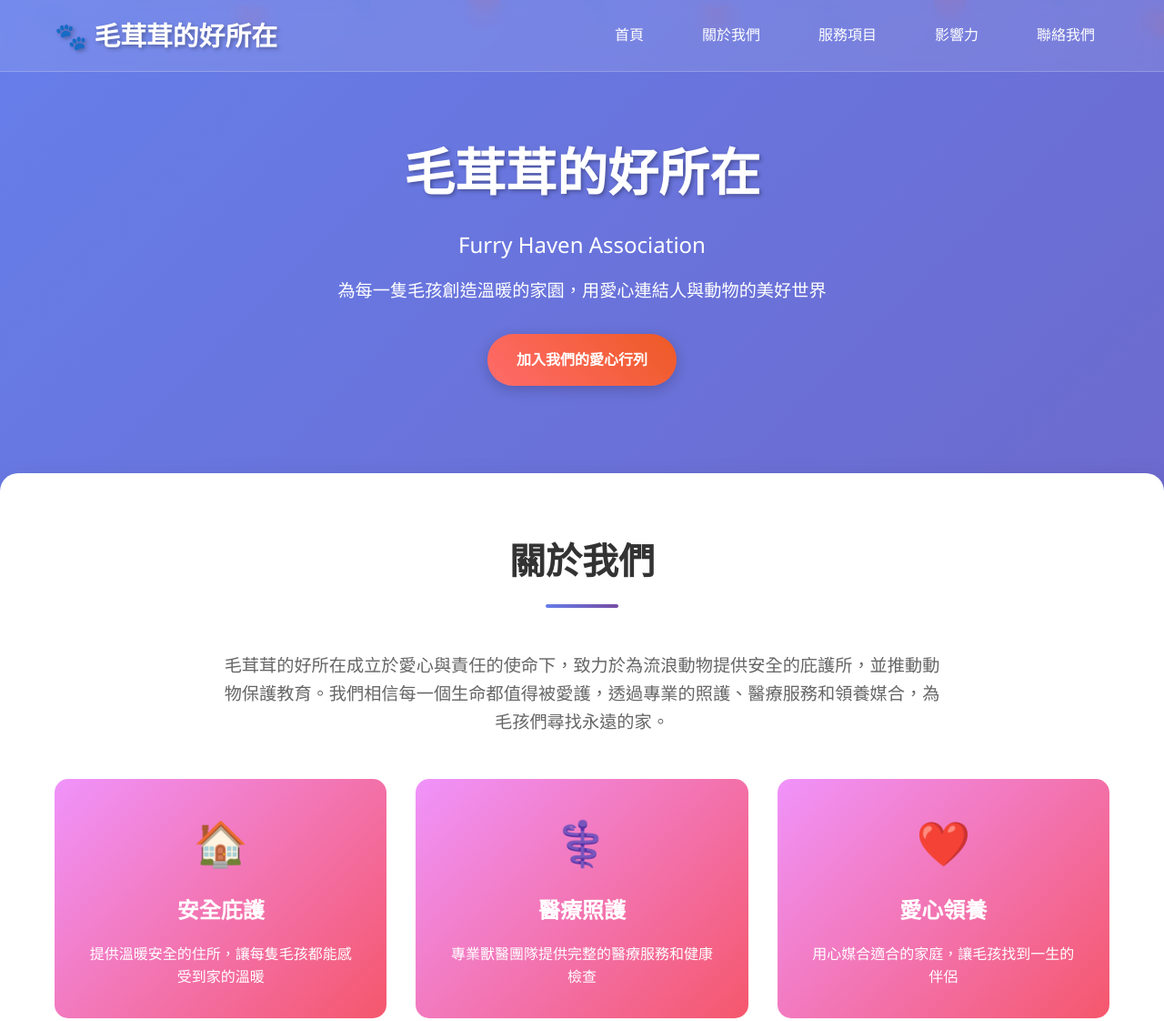
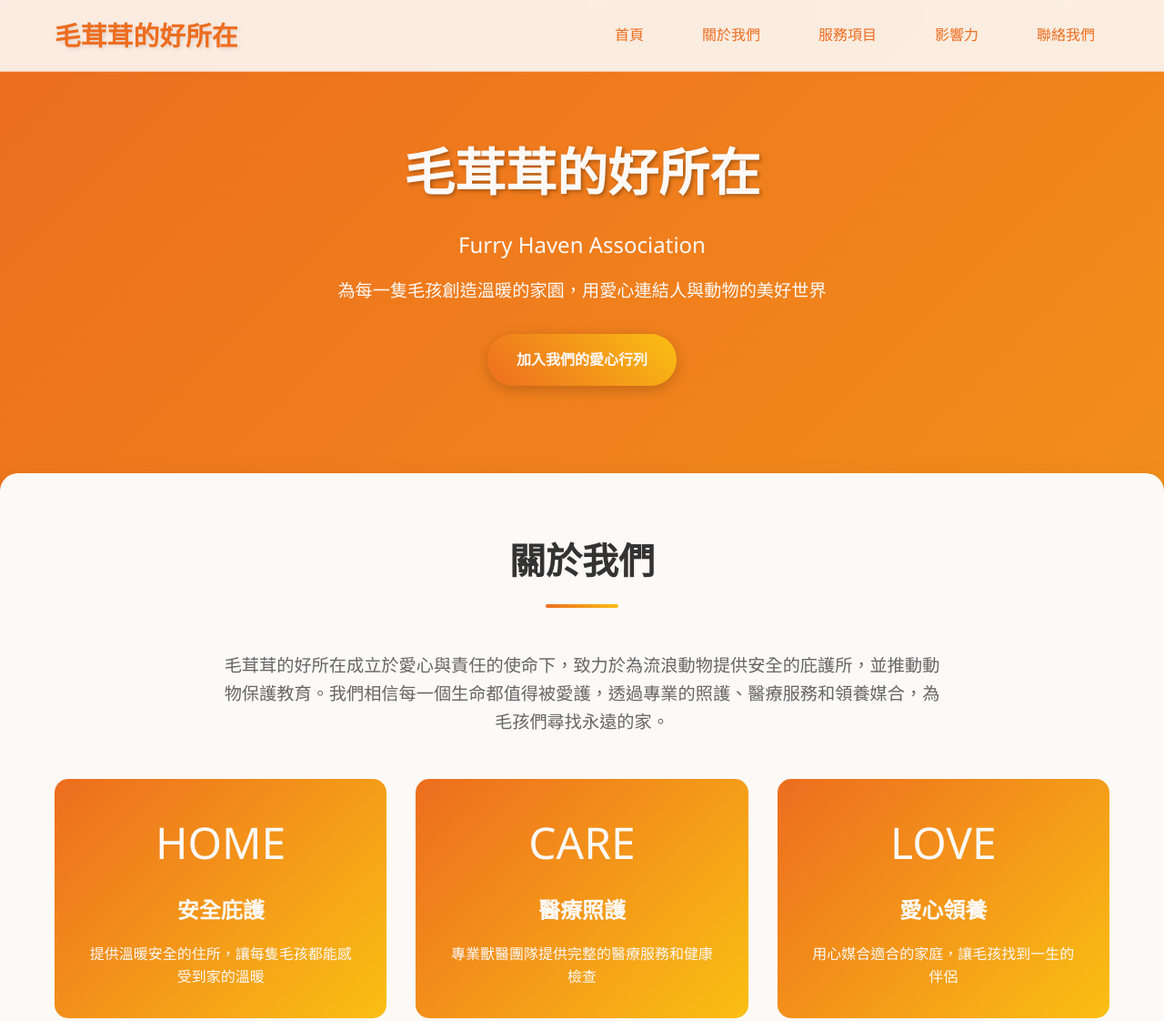
Before and after one commit to banouob/banouob.github.io, a plain HTML site: page index.html in a window 1280 px wide. Shown: the top 1122 px of the page at 91% size. Drawn offline with Linux system fonts and the light colour scheme.

Commit message:
Update index.html
變更配色

```diff
--- a/index.html
+++ b/index.html
@@ -15,7 +15,7 @@
             font-family: 'Segoe UI', Tahoma, Geneva, Verdana, sans-serif;
             line-height: 1.6;
             color: #333;
-            background: linear-gradient(135deg, #667eea 0%, #764ba2 100%);
+            background: linear-gradient(135deg, #ed6d1f 0%, #fabf13 100%);
             min-height: 100vh;
         }
 
@@ -26,14 +26,14 @@
         }
 
         header {
-            background: rgba(255, 255, 255, 0.1);
+            background: rgba(252, 249, 247, 0.9);
             backdrop-filter: blur(10px);
             padding: 1rem 0;
             position: fixed;
             width: 100%;
             top: 0;
             z-index: 1000;
-            border-bottom: 1px solid rgba(255, 255, 255, 0.2);
+            border-bottom: 1px solid rgba(237, 109, 31, 0.3);
         }
 
         nav {
@@ -45,8 +45,8 @@
         .logo {
             font-size: 1.8rem;
             font-weight: bold;
-            color: white;
-            text-shadow: 2px 2px 4px rgba(0,0,0,0.3);
+            color: #ed6d1f;
+            text-shadow: 2px 2px 4px rgba(0,0,0,0.1);
         }
 
         .nav-links {
@@ -56,15 +56,16 @@
         }
 
         .nav-links a {
-            color: white;
+            color: #ed6d1f;
             text-decoration: none;
             transition: all 0.3s ease;
             padding: 0.5rem 1rem;
             border-radius: 25px;
+            font-weight: 500;
         }
 
         .nav-links a:hover {
-            background: rgba(255, 255, 255, 0.2);
+            background: rgba(237, 109, 31, 0.1);
             transform: translateY(-2px);
         }
 
@@ -75,7 +76,7 @@
         .hero {
             text-align: center;
             padding: 4rem 0;
-            color: white;
+            color: #fcf9f7;
         }
 
         .hero h1 {
@@ -102,8 +103,8 @@
 
         .cta-button {
             display: inline-block;
-            background: linear-gradient(45deg, #ff6b6b, #ee5a24);
-            color: white;
+            background: linear-gradient(45deg, #ed6d1f, #fabf13);
+            color: #fcf9f7;
             padding: 1rem 2rem;
             text-decoration: none;
             border-radius: 50px;
@@ -120,7 +121,7 @@
 
         .section {
             padding: 4rem 0;
-            background: white;
+            background: #fcf9f7;
             margin: 2rem 0;
             border-radius: 20px;
             box-shadow: 0 10px 30px rgba(0,0,0,0.1);
@@ -139,7 +140,7 @@
             display: block;
             width: 80px;
             height: 4px;
-            background: linear-gradient(45deg, #667eea, #764ba2);
+            background: linear-gradient(45deg, #ed6d1f, #fabf13);
             margin: 1rem auto;
             border-radius: 2px;
         }
@@ -155,8 +156,8 @@
             text-align: center;
             padding: 2rem;
             border-radius: 15px;
-            background: linear-gradient(135deg, #f093fb 0%, #f5576c 100%);
-            color: white;
+            background: linear-gradient(135deg, #ed6d1f 0%, #fabf13 100%);
+            color: #fcf9f7;
             transition: all 0.3s ease;
         }
 
@@ -184,7 +185,7 @@
 
         .stat {
             padding: 2rem;
-            background: linear-gradient(135deg, #a8edea 0%, #fed6e3 100%);
+            background: linear-gradient(135deg, #fabf13 0%, #fcf9f7 100%);
             border-radius: 15px;
             transition: all 0.3s ease;
         }
@@ -229,13 +230,13 @@
         .form-group input:focus,
         .form-group textarea:focus {
             outline: none;
-            border-color: #667eea;
-            box-shadow: 0 0 10px rgba(102, 126, 234, 0.3);
+            border-color: #ed6d1f;
+            box-shadow: 0 0 10px rgba(237, 109, 31, 0.3);
         }
 
         .submit-btn {
-            background: linear-gradient(45deg, #667eea, #764ba2);
-            color: white;
+            background: linear-gradient(45deg, #ed6d1f, #fabf13);
+            color: #fcf9f7;
             border: none;
             padding: 1rem 2rem;
             border-radius: 50px;
@@ -253,7 +254,7 @@
 
         footer {
             background: rgba(0,0,0,0.8);
-            color: white;
+            color: #fcf9f7;
             text-align: center;
             padding: 2rem 0;
             margin-top: 2rem;
@@ -271,7 +272,7 @@
 
         .heart {
             position: absolute;
-            color: rgba(255, 255, 255, 0.1);
+            color: rgba(252, 249, 247, 0.1);
             font-size: 2rem;
             animation: float 6s ease-in-out infinite;
         }
@@ -317,20 +318,20 @@
 </head>
 <body>
     <div class="floating-hearts">
-        <div class="heart" style="left: 10%; animation-delay: 0s;">🐾</div>
-        <div class="heart" style="left: 20%; animation-delay: 1s;">❤️</div>
-        <div class="heart" style="left: 30%; animation-delay: 2s;">🐾</div>
-        <div class="heart" style="left: 40%; animation-delay: 3s;">❤️</div>
-        <div class="heart" style="left: 50%; animation-delay: 4s;">🐾</div>
-        <div class="heart" style="left: 60%; animation-delay: 5s;">❤️</div>
-        <div class="heart" style="left: 70%; animation-delay: 1.5s;">🐾</div>
-        <div class="heart" style="left: 80%; animation-delay: 2.5s;">❤️</div>
-        <div class="heart" style="left: 90%; animation-delay: 3.5s;">🐾</div>
+        <div class="heart" style="left: 10%; animation-delay: 0s;">♥</div>
+        <div class="heart" style="left: 20%; animation-delay: 1s;">♦</div>
+        <div class="heart" style="left: 30%; animation-delay: 2s;">♥</div>
+        <div class="heart" style="left: 40%; animation-delay: 3s;">♦</div>
+        <div class="heart" style="left: 50%; animation-delay: 4s;">♥</div>
+        <div class="heart" style="left: 60%; animation-delay: 5s;">♦</div>
+        <div class="heart" style="left: 70%; animation-delay: 1.5s;">♥</div>
+        <div class="heart" style="left: 80%; animation-delay: 2.5s;">♦</div>
+        <div class="heart" style="left: 90%; animation-delay: 3.5s;">♥</div>
     </div>
 
     <header>
         <nav class="container">
-            <div class="logo">🐾 毛茸茸的好所在</div>
+            <div class="logo">毛茸茸的好所在</div>
             <ul class="nav-links">
                 <li><a href="#home">首頁</a></li>
                 <li><a href="#about">關於我們</a></li>
@@ -360,17 +361,17 @@
 
                 <div class="features">
                     <div class="feature">
-                        <div class="feature-icon">🏠</div>
+                        <div class="feature-icon">HOME</div>
                         <h3>安全庇護</h3>
                         <p>提供溫暖安全的住所，讓每隻毛孩都能感受到家的溫暖</p>
                     </div>
                     <div class="feature">
-                        <div class="feature-icon">⚕️</div>
+                        <div class="feature-icon">CARE</div>
                         <h3>醫療照護</h3>
                         <p>專業獸醫團隊提供完整的醫療服務和健康檢查</p>
                     </div>
                     <div class="feature">
-                        <div class="feature-icon">❤️</div>
+                        <div class="feature-icon">LOVE</div>
                         <h3>愛心領養</h3>
                         <p>用心媒合適合的家庭，讓毛孩找到一生的伴侶</p>
                     </div>
@@ -378,22 +379,22 @@
             </div>
         </section>
 
-        <section id="services" class="section" style="background: linear-gradient(135deg, #ffecd2 0%, #fcb69f 100%);">
+        <section id="services" class="section" style="background: linear-gradient(135deg, #fabf13 0%, #fcf9f7 100%);">
             <div class="container">
                 <h2 class="section-title" style="color: #333;">服務項目</h2>
                 <div class="features">
-                    <div class="feature" style="background: rgba(255,255,255,0.9); color: #333;">
-                        <div class="feature-icon">🐕</div>
+                    <div class="feature" style="background: rgba(252,249,247,0.9); color: #333;">
+                        <div class="feature-icon">RESCUE</div>
                         <h3>流浪動物救援</h3>
                         <p>24小時緊急救援服務，第一時間為需要幫助的毛孩提供援助</p>
                     </div>
-                    <div class="feature" style="background: rgba(255,255,255,0.9); color: #333;">
-                        <div class="feature-icon">🎓</div>
+                    <div class="feature" style="background: rgba(252,249,247,0.9); color: #333;">
+                        <div class="feature-icon">LEARN</div>
                         <h3>教育宣導</h3>
                         <p>推廣動物保護觀念，培養社會大眾的愛心與責任感</p>
                     </div>
-                    <div class="feature" style="background: rgba(255,255,255,0.9); color: #333;">
-                        <div class="feature-icon">🤝</div>
+                    <div class="feature" style="background: rgba(252,249,247,0.9); color: #333;">
+                        <div class="feature-icon">HELP</div>
                         <h3>志工培訓</h3>
                         <p>提供專業志工培訓課程，讓更多人參與動物保護工作</p>
                     </div>
@@ -425,7 +426,7 @@
             </div>
         </section>
 
-        <section id="contact" class="section" style="background: linear-gradient(135deg, #a8edea 0%, #fed6e3 100%);">
+        <section id="contact" class="section" style="background: linear-gradient(135deg, #fcf9f7 0%, #fabf13 100%);">
             <div class="container">
                 <h2 class="section-title" style="color: #333;">聯絡我們</h2>
                 <div class="contact-form">
@@ -467,7 +468,7 @@
     <footer>
         <div class="container">
             <p>&copy; 2025 毛茸茸的好所在 Furry Haven Association. 用愛心守護每一個生命</p>
-            <p>📧 info@furryhaven.org | 📞 (07) 123-4567 | 📍 高雄市</p>
+            <p>信箱: info@furryhaven.org | 電話: (07) 123-4567 | 地址: 高雄市</p>
         </div>
     </footer>
 
@@ -497,11 +498,9 @@
         window.addEventListener('scroll', function() {
             const header = document.querySelector('header');
             if (window.scrollY > 100) {
-                header.style.background = 'rgba(255, 255, 255, 0.95)';
-                header.style.color = '#333';
+                header.style.background = 'rgba(252, 249, 247, 0.95)';
             } else {
-                header.style.background = 'rgba(255, 255, 255, 0.1)';
-                header.style.color = 'white';
+                header.style.background = 'rgba(252, 249, 247, 0.9)';
             }
         });
 
@@ -509,7 +508,7 @@
         function createFloatingHeart() {
             const heart = document.createElement('div');
             heart.classList.add('heart');
-            heart.innerHTML = Math.random() > 0.5 ? '🐾' : '❤️';
+            heart.innerHTML = Math.random() > 0.5 ? '♥' : '♦';
             heart.style.left = Math.random() * 100 + '%';
             heart.style.animationDelay = Math.random() * 6 + 's';
             document.querySelector('.floating-hearts').appendChild(heart);
```
